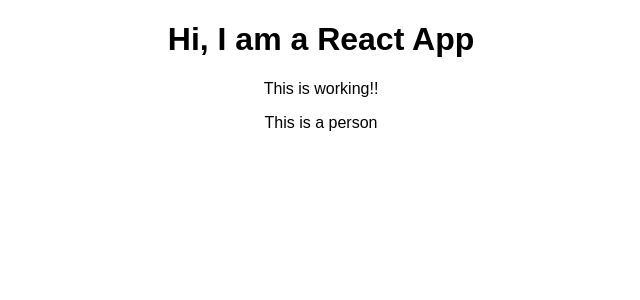
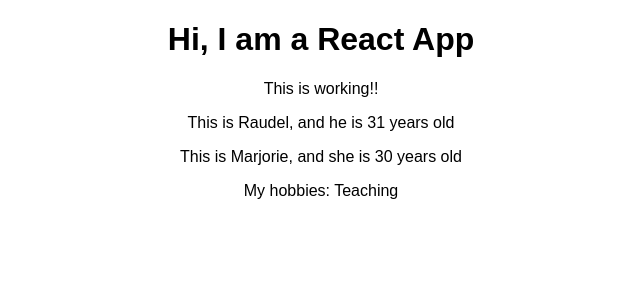
Before and after one commit to Raudelgar/react-complete-guide, a React (Create React App) app: page / in a window 1280 px wide. Shown: the top 300 px of the page, without its empty margins (319-959 px from the left). Built offline with nearby package versions, Linux system fonts and the light colour scheme.

Commit message:
Adding children props

```diff
--- a/src/App.js
+++ b/src/App.js
@@ -9,7 +9,8 @@ class App extends Component {
       <div className="App">
         <h1>Hi, I am a React App</h1>
         <p>This is working!!</p>
-        <Person/>
+        <Person name="Raudel" gender="he" age="31"/>
+        <Person name="Marjorie" gender="she" age="30">My hobbies: Teaching</Person>
       </div>
     );
 
--- a/src/Person/Person.js
+++ b/src/Person/Person.js
@@ -1,7 +1,14 @@
 import React from 'react';
 
-const person = () => {
-  return <p>This is a person</p>
+const person = (props) => {
+  return (
+    <div>
+      <p>This is {props.name}, and {props.gender} is {props.age} years old</p>
+      <p>{props.children}</p>
+    </div>
+  );
+
+  <p>This is {props.name}, and {props.gender} is {props.age} years old</p>
 };
 
 export default person;
```
